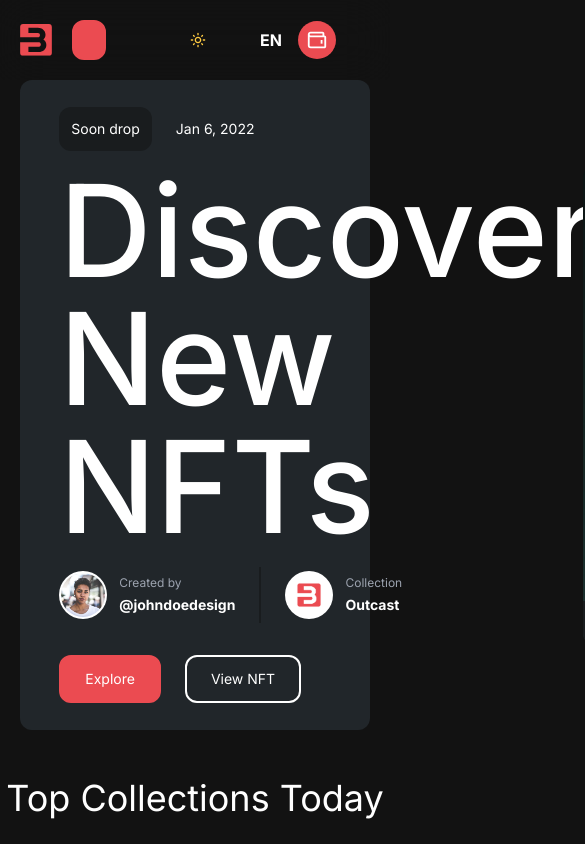
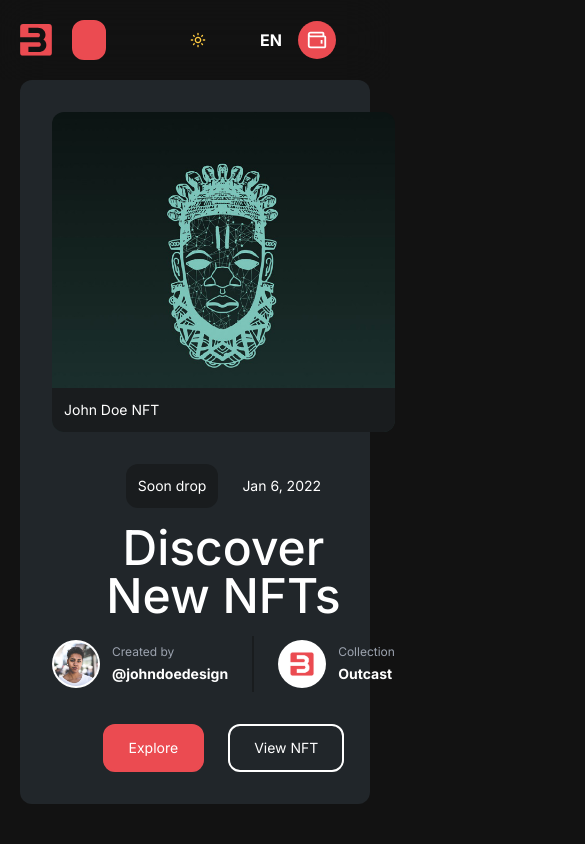
Before and after one commit to Geekles007/bozoo, a Next.js app: page / in a window 390 px wide. Shown: the top 844 px of the page, 585 px wide, since content can reach past the window. Built offline with nearby package versions, Linux system fonts and the light colour scheme; some icons are missing.

Commit message:
banner responsive

```diff
--- a/src/styles/home.scss
+++ b/src/styles/home.scss
@@ -1,20 +1,19 @@
 .main--banner {
   @apply mx-5 mb-12 bg-hover rounded-xl flex place-items-center;
-  height: calc(100vh - 194px);
+  min-height: calc(100vh - 194px);
 
   ._content {
-    max-width: 1440px;
-    @apply p-8 mx-auto flex items-center justify-around;
+    @apply p-8 mx-auto lg:max-w-[1440px] flex-col-reverse lg:flex-row flex items-center justify-around lg:gap-0 gap-8;
 
     ._left {
-      @apply flex flex-col items-start w-2/4;
+      @apply flex flex-col lg:items-start lg:w-2/4 w-3/4 items-center;
 
       ._infos {
         @apply flex gap-6 items-center text-sm mb-4;
       }
 
       h2 {
-        @apply text-9xl font-medium mb-4;
+        @apply text-5xl lg:text-7xl xl:text-8xl 2xl:text-9xl font-medium mb-4 lg:text-left text-center;
       }
 
       ._badges {
@@ -31,8 +30,10 @@
     }
 
     ._right {
+      @apply lg:w-2/4 w-full lg:block flex justify-center items-center;
+
       ._slide {
-        @apply overflow-hidden rounded-xl w-[480px] h-[480px] relative;
+        @apply overflow-hidden rounded-xl lg:w-[480px] lg:h-[480px] relative md:w-96 md:h-96 w-full h-80;
 
         img {
           @apply object-center object-cover;
@@ -54,3 +55,13 @@
     }
   }
 }
+
+@media (max-width: 1350px) {
+  .main--banner {
+    ._content {
+      ._left {
+
+      }
+    }
+  }
+}
```
